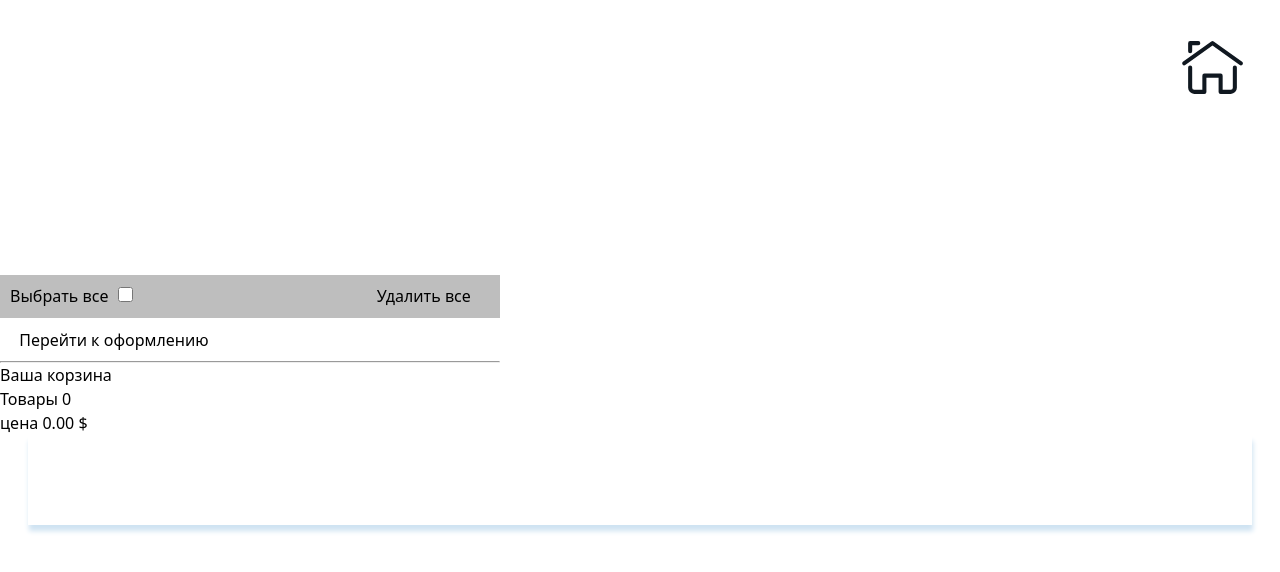
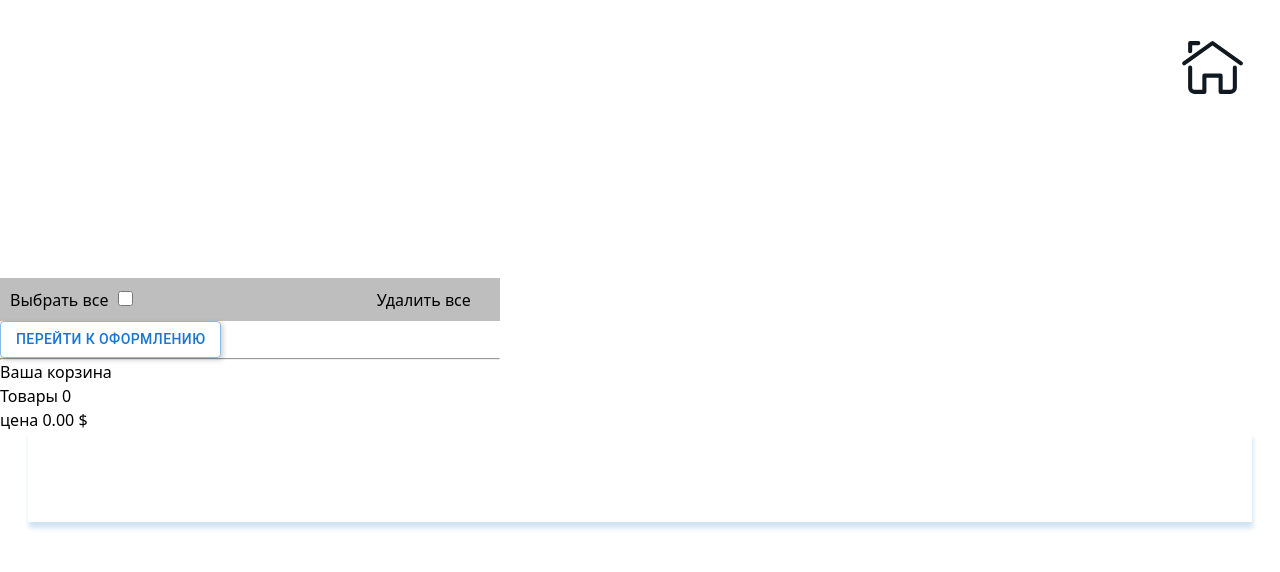
Before and after one commit to Progprofesion/shop, a React (Vite) app: page /cart in a window 1280 px wide. Shown: the top 572 px of the page. Built offline with nearby package versions, Linux system fonts and the light colour scheme.

Commit message:
fixCartAndProductCard

```diff
--- a/src/components/Cart/Cart.tsx
+++ b/src/components/Cart/Cart.tsx
@@ -108,15 +108,18 @@ const Cart = () => {
         </div>
 
         <div className="cart__registerPrice">
-          <button
+          <Button
+            className="cart__button"
+            type="button"
+            variant="outlined"
+            color="primary"
             onClick={() => {
               handleSubmitOrder();
               setIsModal(true);
             }}
           >
             Перейти к оформлению
-          </button>
-
+          </Button>
           <hr />
 
           <div className="cart__registerPrice__info">
@@ -141,8 +144,8 @@ const Cart = () => {
                   height="250"
                   loading="lazy"
                   className="cart__image"
-                  src={product.image && product.image.toString()}
-                  alt="Карточка"
+                  src={product.image.toString()}
+                  alt={product.title}
                 />
               </figure>
 
--- a/src/components/Cart/style.scss
+++ b/src/components/Cart/style.scss
@@ -3,8 +3,7 @@
   margin: auto;
 
   &__button {
-    // border: 1px solid red;
-    max-width: 100px;
+    margin-top: 10px;
     box-shadow: 2px 2px 5px rgba(0, 0, 0, 0.2);
   }
 
--- a/src/components/listProductCard/style.scss
+++ b/src/components/listProductCard/style.scss
@@ -33,7 +33,7 @@
     position: fixed;
     top: 75px;
     right: 25px;
-    background-color: brown;
+    background-color: red;
     width: 25px;
     height: 25px;
     border-radius: 50%;
```
